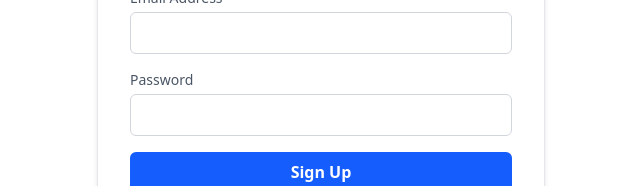
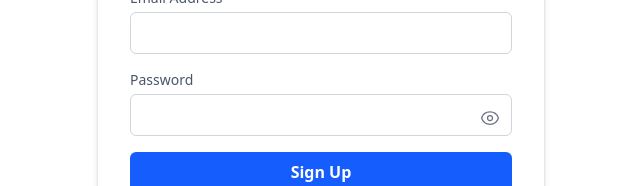
Before and after one commit to priyanshisaraf/crm, a React (Vite) app in the folder frontend/: page /signup in a window 1280 px wide. Shown: the part 295-481 px from the top of the page, without its empty margins (319-959 px from the left). Built offline with nearby package versions, Linux system fonts and the light colour scheme; no server answers.

Commit message:
added eye toggle

```diff
--- a/frontend/src/components/pages/Login.jsx
+++ b/frontend/src/components/pages/Login.jsx
@@ -3,7 +3,7 @@ import { useNavigate, useLocation, Link } from "react-router-dom";
 import { signInWithEmailAndPassword, signInWithPopup, GoogleAuthProvider} from "firebase/auth";
 import { collection, query, where, getDocs } from "firebase/firestore";
 import { auth, db } from "../../firebase/firebaseConfig";
-
+import { EyeIcon, EyeSlashIcon } from "@heroicons/react/24/outline";
 import {
   setDoc,
   doc
@@ -14,7 +14,7 @@ export default function Login() {
   const [email, setEmail] = useState("");
   const [password, setPassword] = useState("");
   const [error, setError] = useState("");
-
+  const [showPassword, setShowPassword] = useState(false);
   const handleLogin = async (e) => {
     e.preventDefault();
     setError("");
@@ -110,7 +110,7 @@ export default function Login() {
             />
           </div>
 
-          <div>
+          <div className="relative">
             <label className="block text-sm font-medium text-gray-600 mb-1">Password</label>
             <input
               type="password"
@@ -119,8 +119,17 @@ export default function Login() {
               className="w-full px-4 py-2 border border-gray-300 rounded-md focus:ring-2 focus:ring-purple-500 focus:outline-none"
               required
             />
+            <div
+            onClick={() => setShowPassword(!showPassword)}
+            className="absolute right-3 top-[38px] cursor-pointer text-gray-500"
+          >
+            {showPassword ? (
+              <EyeSlashIcon className="h-5 w-5" />
+            ) : (
+              <EyeIcon className="h-5 w-5" />
+            )}
           </div>
-
+          </div>
           {error && (
             <p className="text-sm text-red-600 bg-red-50 border border-red-200 px-3 py-2 rounded-md">
               ⚠ {error}
--- a/frontend/src/components/pages/Signup.jsx
+++ b/frontend/src/components/pages/Signup.jsx
@@ -1,5 +1,6 @@
 import React, { useState } from "react";
 import {  Link } from "react-router-dom";
+import { EyeIcon, EyeSlashIcon } from "@heroicons/react/24/outline";
 import {
   createUserWithEmailAndPassword,
   signOut,
@@ -64,7 +65,7 @@ const handleSignup = async (e) => {
     setError("Signup failed. Please try again.");
   }
 };
-
+const [showPassword, setShowPassword] = useState(false);
 
   const handleGoogleSignIn = async () => {
     try {
@@ -140,18 +141,26 @@ await setDoc(doc(db, "users", result.user.uid), {
               required
             />
           </div>
-
-          <div>
+          <div className="relative">
             <label className="block text-sm font-medium text-gray-600 mb-1">Password</label>
             <input
-              type="password"
+              type={showPassword ? "text" : "password"}
               value={password}
               onChange={(e) => setPassword(e.target.value)}
-              className="w-full px-4 py-2 border border-gray-300 rounded-md focus:ring-2 focus:ring-purple-500 focus:outline-none"
+              className="w-full px-4 py-2 border border-gray-300 rounded-md focus:ring-2 focus:ring-purple-500 focus:outline-none pr-10"
               required
             />
+            <div
+              onClick={() => setShowPassword(!showPassword)}
+              className="absolute right-3 top-[38px] cursor-pointer text-gray-500"
+            >
+              {showPassword ? (
+                <EyeSlashIcon className="h-5 w-5" />
+              ) : (
+                <EyeIcon className="h-5 w-5" />
+              )}
+            </div>
           </div>
-
           {error && (
             <p className="text-sm text-red-600 bg-red-50 border border-red-200 px-3 py-2 rounded-md">
               ⚠ {error}
```
